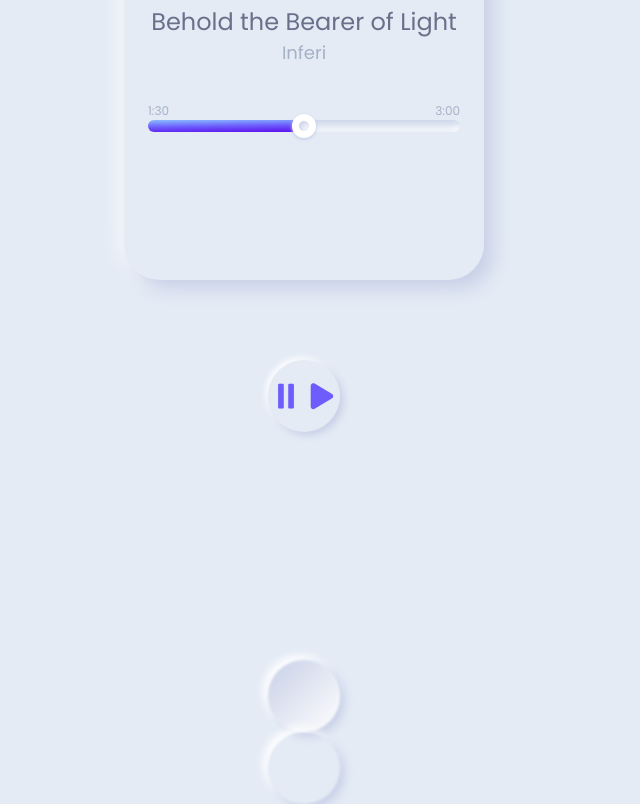
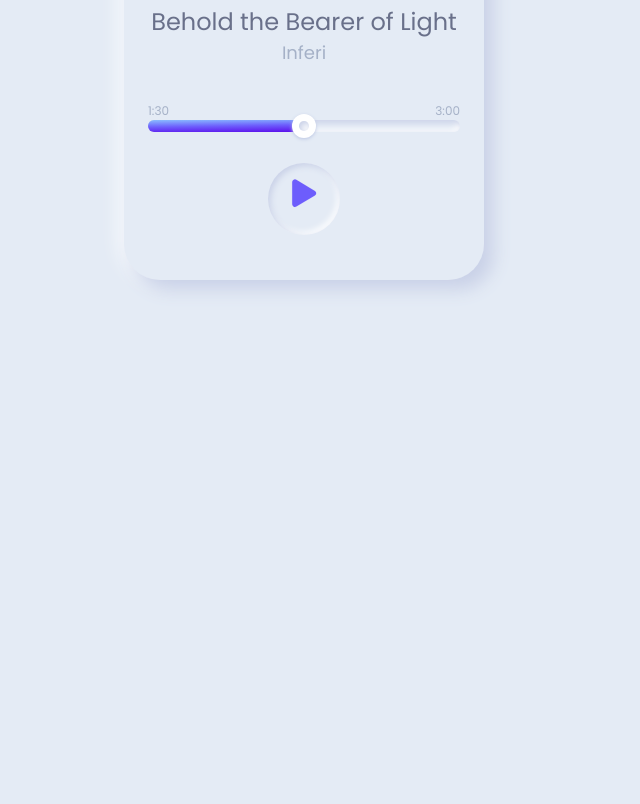
Before and after one commit to QuintonEL/neumorphism, a React (Create React App) app: page / in a window 1280 px wide. Shown: the part 480-1284 px from the top of the page, without its empty margins (336-976 px from the left). After the commit the page ends 800 px from the top, so only its background shows below. Built offline with nearby package versions, Linux system fonts and the light colour scheme.

Commit message:
did some styling

```diff
--- a/src/Components/Controls.js
+++ b/src/Components/Controls.js
@@ -2,31 +2,35 @@
 import "./Controls.scss";
 
 const Controls = () => {
-  const [pause, setPause] = useState("null");
+  const [pause, setPause] = useState(0);
 
   const clickHandler = () => {
-    setPause(1);
-    const play = document.querySelector(".play");
-    const pause = document.querySelector(".pause");
-    const playBtn = document.querySelector(".circle__btn");
-    const wave1 = document.querySelector(".circle__back-1");
-    const wave2 = document.querySelector(".circle__back-2");
-
-    pause.classList.toggle("visibility");
-    play.classList.toggle("visibility");
-    playBtn.classList.toggle("shadow");
-    wave1.classList.toggle("paused");
-    wave2.classList.toggle("paused");
+    if (pause === 0) {
+      setPause(1);
+    } else {
+      setPause(0);
+    }
   };
 
   return (
     <div className="circle">
-      <span className="circle__btn" onClick={clickHandler}>
-        <ion-icon className="pause" name="pause"></ion-icon>
-        <ion-icon className="play" name="play"></ion-icon>
+      <span
+        className={`${pause ? "circle__btn" : "circle__btn shadow"}`}
+        onClick={clickHandler}
+      >
+        <div className={`${pause ? "pause" : "pause visibility"}`}>
+          <ion-icon name="pause"></ion-icon>
+        </div>
+        <div className={`${pause ? "play" : "play visibility"}`}>
+          <ion-icon name="play"></ion-icon>
+        </div>
       </span>
-      <span className="circle__back-1"></span>
-      <span className="circle__back-2"></span>
+      <span
+        className={`${pause ? "circle__back-1" : "circle__back-1 paused"}`}
+      ></span>
+      <span
+        className={`${pause ? "circle__back-2" : "circle__back-2 paused"}`}
+      ></span>
     </div>
   );
 };
--- a/src/Components/Controls.scss
+++ b/src/Components/Controls.scss
@@ -4,14 +4,13 @@
   inset -0.2rem -0.2rem 0.5rem var(--white);
 
 .circle {
-  width: 9rem;
-  height: 100%;
   justify-self: center;
   border-radius: 1rem;
-  display: grid;
-  grid-template-rows: 1fr;
   justify-items: center;
   align-items: center;
+  margin: auto;
+  padding: 2rem 0;
+  text-align: center;
 
   &__btn {
     width: 6rem;
```
